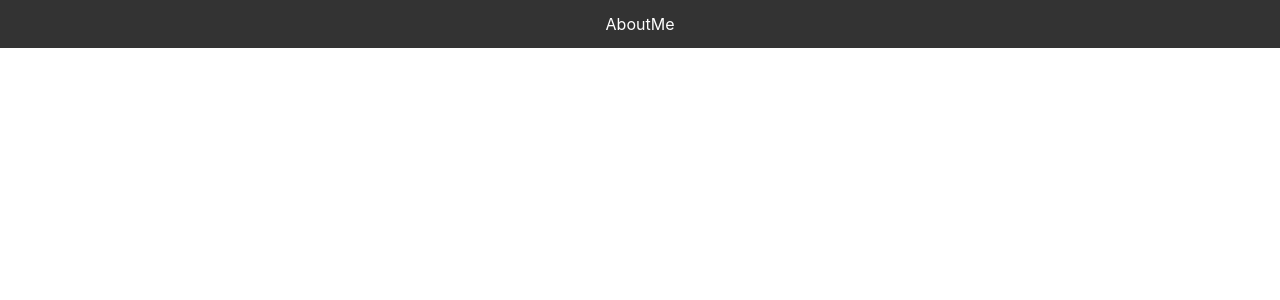
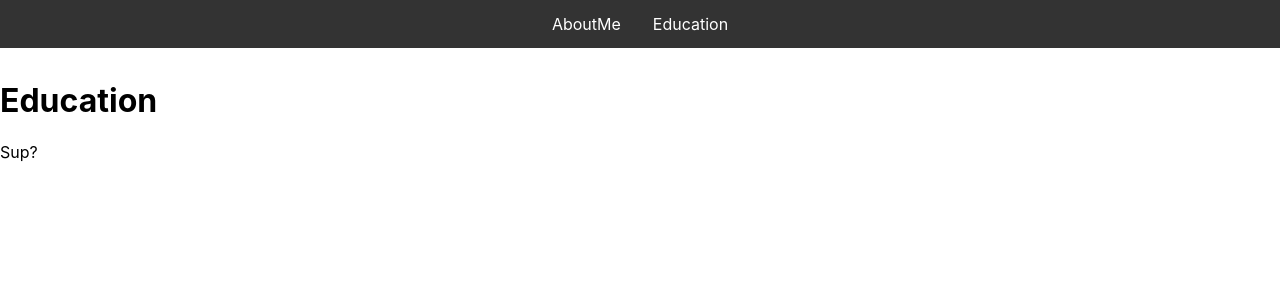
Before and after one commit to arnav149/ak-portfolio, a React (Create React App) app: page /education in a window 1280 px wide. Before the commit this address had no page. Shown: the top 300 px of the page. Built offline with nearby package versions, Linux system fonts and the light colour scheme.

Commit message:
add education tab

```diff
--- a/src/App.js
+++ b/src/App.js
@@ -4,6 +4,7 @@ import TerminalLoader from './TerminalLoader.js';
 import { BrowserRouter as Router, Route, Routes } from 'react-router-dom';
 import AboutMe from './AboutMe';
 import NavBar  from './NavBar';
+import Education  from './Education';
 
 function App() {
   const [loadingComplete, setLoadingComplete] = useState(false);
@@ -28,7 +29,7 @@ function App() {
               <NavBar />
               <Routes>
                   <Route path="/" element={<AboutMe />} />
-                  {/* Add other routes here */}
+                  <Route path="/education" element={<Education />} />
               </Routes>
           </div>
         </Router>
--- /dev/null
+++ b/src/Education.css
@@ -0,0 +1,3 @@
+.education {
+    padding-top: 60px;
+}
--- /dev/null
+++ b/src/Education.js
@@ -0,0 +1,16 @@
+import React from 'react';
+import './Education.css';
+
+const Education = () => {
+    return (
+        <div className="education">
+            <h1>Education</h1>
+            <p>
+                Sup?
+            </p>
+            {/* Add more personal details or sections as needed */}
+        </div>
+    );
+};
+
+export default Education;
--- a/src/NavBar.js
+++ b/src/NavBar.js
@@ -8,6 +8,7 @@ const NavBar = () => {
             <nav>
                 <ul>
                     <li><Link to="/">AboutMe</Link></li>
+                    <li><Link to="/education">Education</Link></li>
                 </ul>
             </nav>
         </div>
```
